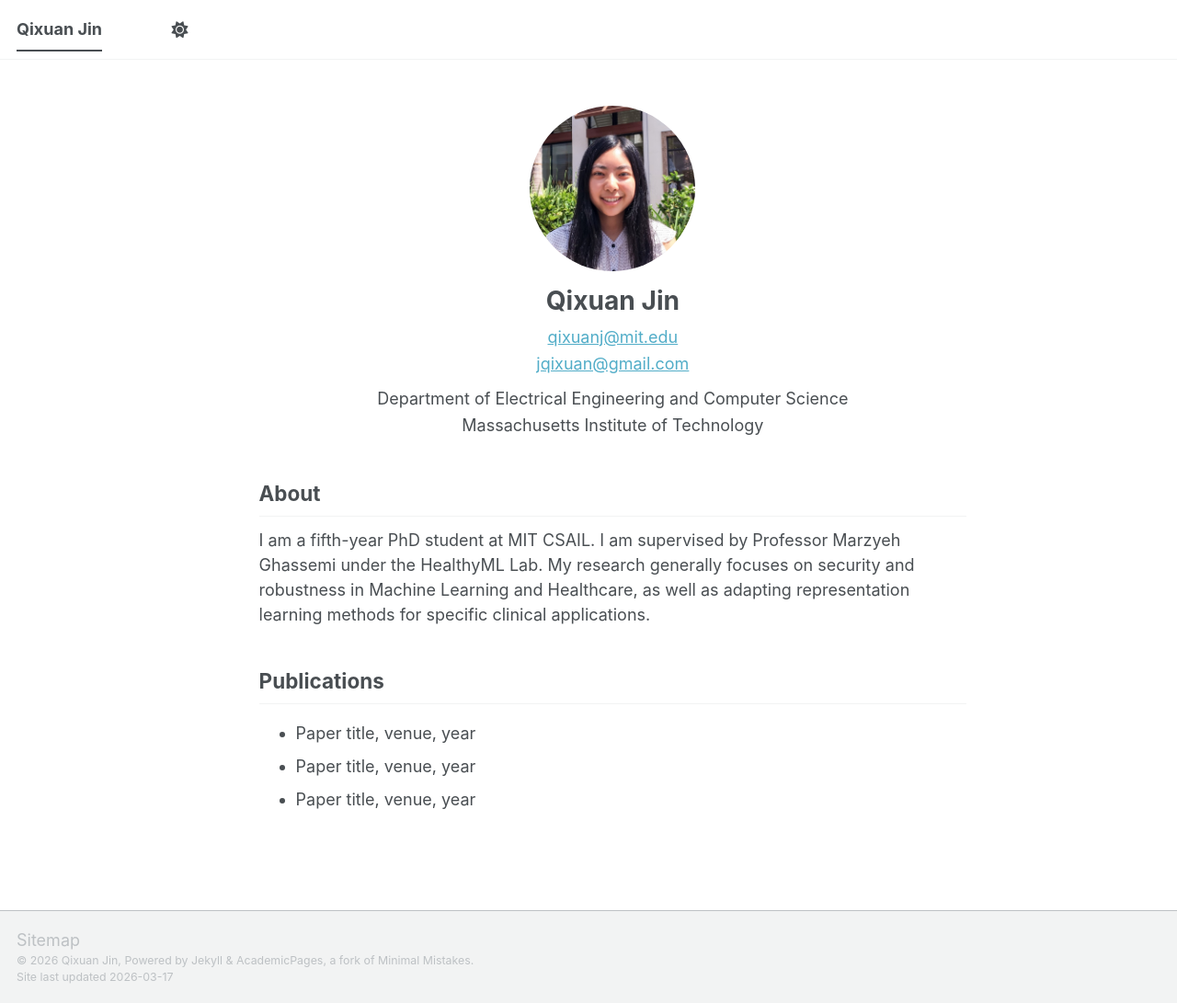
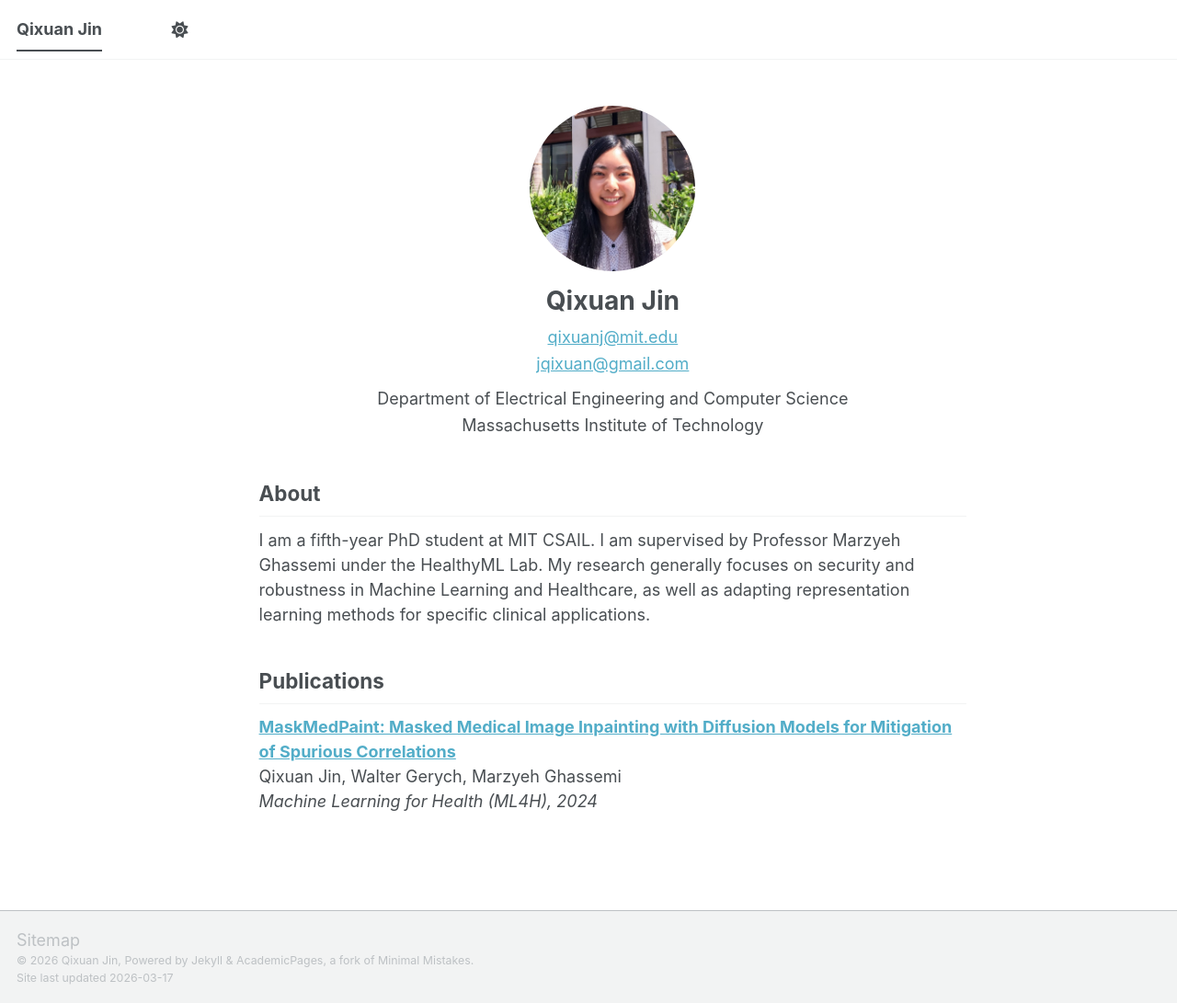
Before and after one commit to QixuanJin99/qixuanjin.github.io, a Jekyll site: the page built from index.md, in a window 1280 px wide and 1091 px high. Shown: the whole window at 92% size. Built offline with Jekyll 4.4.1, drawn with Linux system fonts in a browser that asks for light colours; a script bundle is joined from its source files by our own code; library files that are not in the unit come from our copies.

Commit message:
single pub test index.md

```diff
--- a/index.md
+++ b/index.md
@@ -30,7 +30,6 @@ title: ""
 I am a fifth-year PhD student at MIT CSAIL. I am supervised by Professor Marzyeh Ghassemi under the HealthyML Lab. My research generally focuses on security and robustness in Machine Learning and Healthcare, as well as adapting representation learning methods for specific clinical applications.
 
 ## Publications
-
-- Paper title, venue, year
-- Paper title, venue, year
-- Paper title, venue, year
+**[MaskMedPaint: Masked Medical Image Inpainting with Diffusion Models for Mitigation of Spurious Correlations](https://arxiv.org/abs/2411.10686)**
+Qixuan Jin, Walter Gerych, Marzyeh Ghassemi
+*Machine Learning for Health (ML4H), 2024*
```
